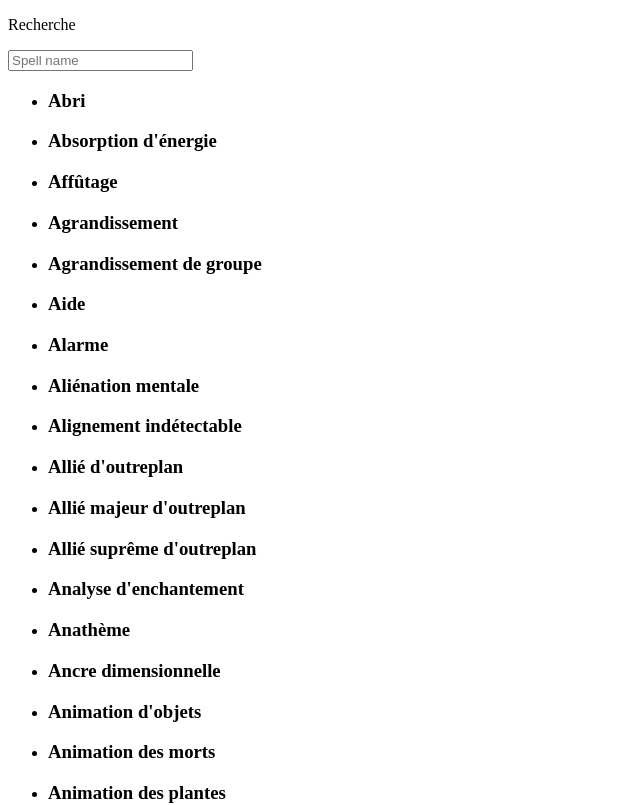
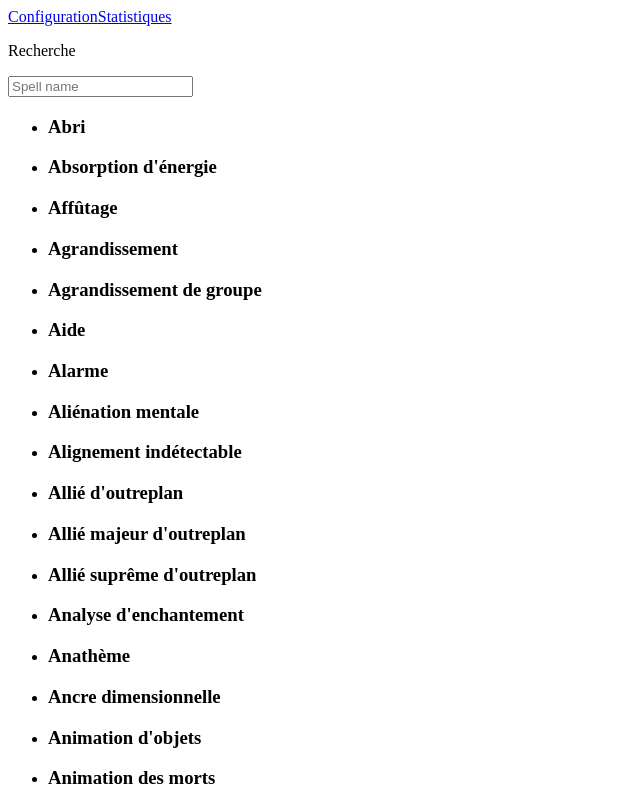
Before and after one commit to lolegrand/DungeonAndDragonProject, a Vue app: page /#/recherche in a window 1280 px wide. Shown: the top 805 px of the page, without its empty margins (0-640 px from the left). Built offline with nearby package versions, Linux system fonts and the light colour scheme.

Commit message:
feat/	add router link to Configuration and to Statistiques

```diff
--- a/src/components/Recherche.vue
+++ b/src/components/Recherche.vue
@@ -1,5 +1,7 @@
 <template>
   <div id="Recherche">
+    <router-link to="/">Configuration</router-link>
+    <router-link to="/Statistiques">Statistiques</router-link>
     <p>Recherche</p>
     <input type="text" v-model="search" placeholder="Spell name">
     <ul>
```
